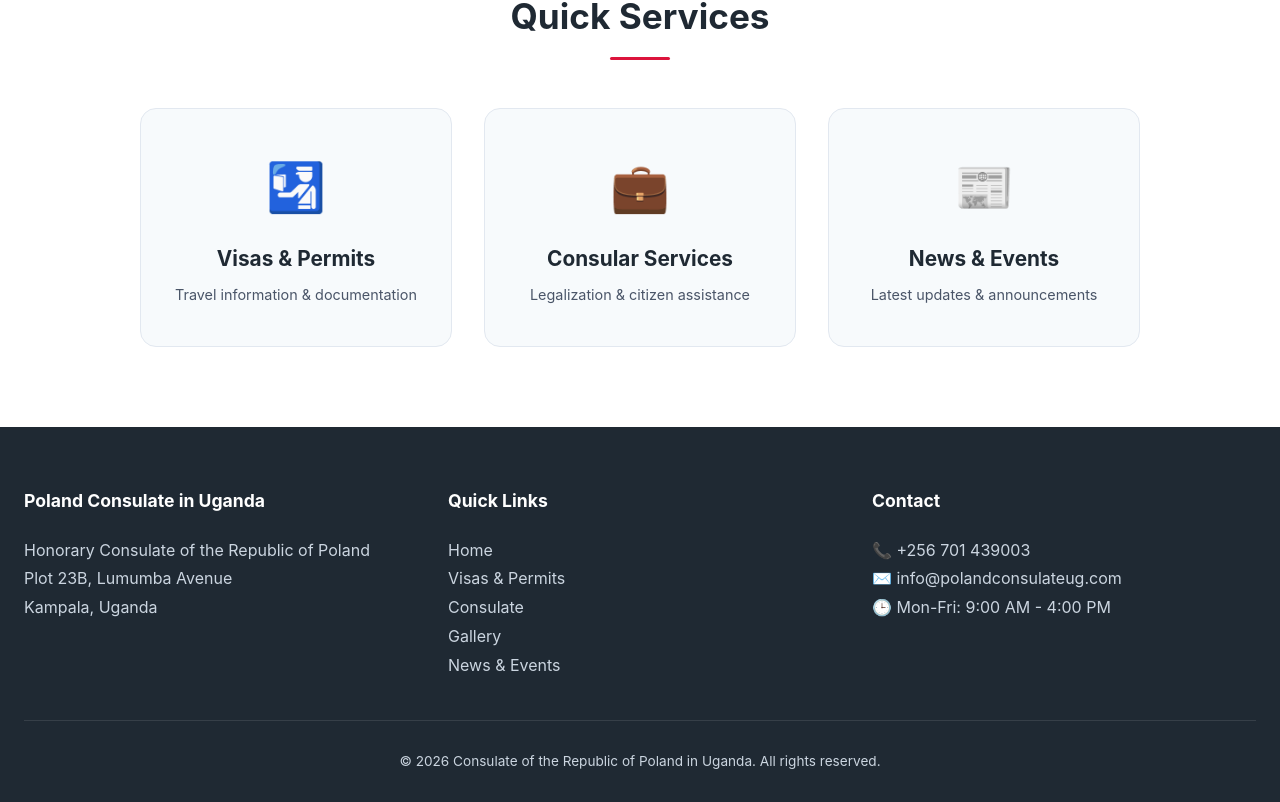
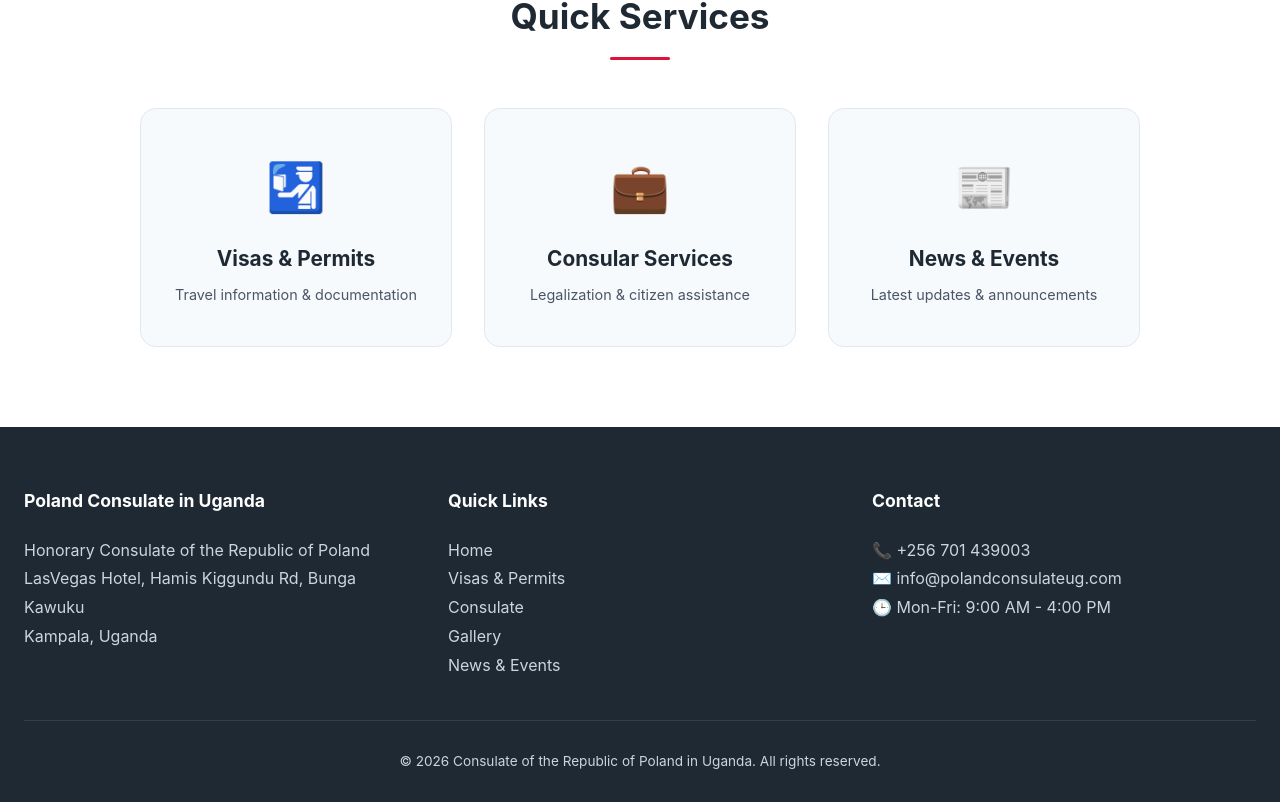
Before and after one commit to joshington/newpoland, a Next.js app: page / in a window 1280 px wide. Shown: the part 1306-2108 px from the top of the page. Built offline with nearby package versions, Linux system fonts and the light colour scheme.

Commit message:
Update address for Poland Consulate in Uganda

```diff
--- a/components/Footer.tsx
+++ b/components/Footer.tsx
@@ -11,7 +11,7 @@ export default function Footer() {
           <div className="footer-section">
             <h4>Poland Consulate in Uganda</h4>
             <p>Honorary Consulate of the Republic of Poland</p>
-            <p>Plot 23B, Lumumba Avenue<br />Kampala, Uganda</p>
+            <p>LasVegas Hotel, Hamis Kiggundu Rd, Bunga Kawuku<br />Kampala, Uganda</p>
           </div>
           <div className="footer-section">
             <h4>Quick Links</h4>
```
